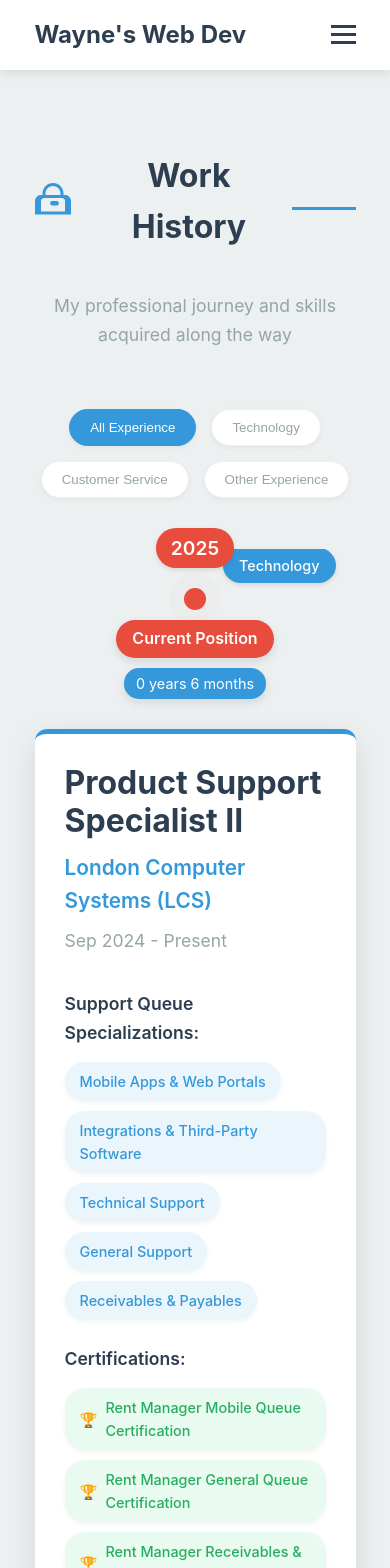
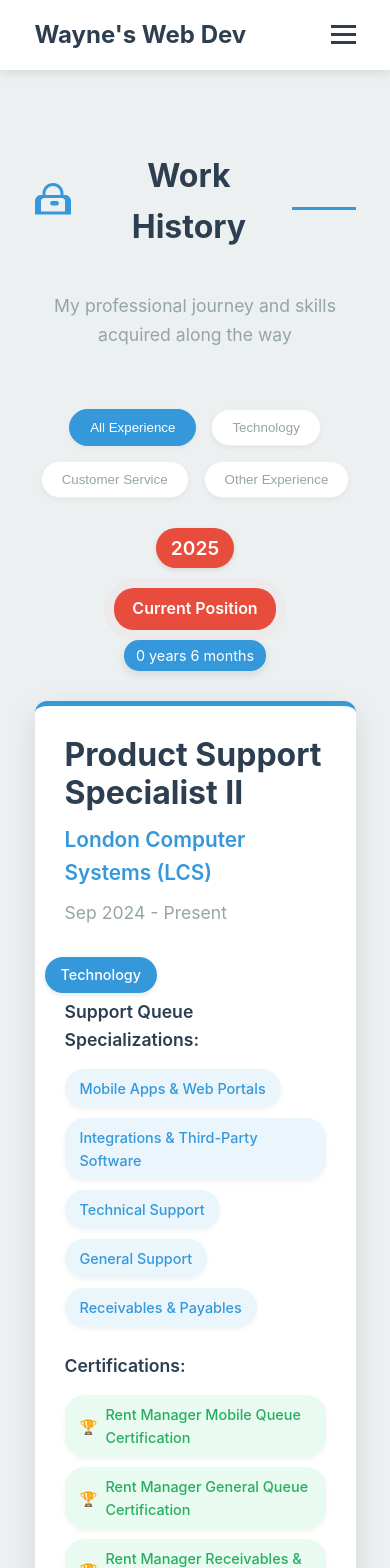
Before and after one commit to maxwell903/WayneWebDev, an Angular app: page /work-history in a window 390 px wide. Shown: the top 1568 px of the page. Built offline with nearby package versions, Linux system fonts and the light colour scheme.

Commit message:
way better small ux fixes next

```diff
--- a/src/app/pages/work-history/work-history.component.css
+++ b/src/app/pages/work-history/work-history.component.css
@@ -121,6 +121,7 @@
 /* Current job section */
 .current-job-section {
   margin-bottom: 60px;
+  position: relative;
 }
 
 .current-job-indicator {
@@ -130,40 +131,36 @@
   margin-bottom: 30px;
 }
 
+/* Remove the pulse dot - no longer needed */
 .pulse-dot {
-  width: 22px;
-  height: 22px;
-  background-color: var(--accent);
-  border-radius: 50%;
-  position: relative;
-  box-shadow: 0 0 0 rgba(231, 76, 60, 0.4);
-  animation: pulse 2s infinite;
-  z-index: 3;
-  margin-bottom: 10px;
+  display: none;
 }
 
-@keyframes pulse {
-  0% {
-    box-shadow: 0 0 0 0 rgba(231, 76, 60, 0.4);
-  }
-  70% {
-    box-shadow: 0 0 0 15px rgba(231, 76, 60, 0);
-  }
-  100% {
-    box-shadow: 0 0 0 0 rgba(231, 76, 60, 0);
-  }
-}
-
+/* Current job label with animation directly on it */
 .current-job-label {
   background-color: var(--accent);
   color: white;
-  padding: 6px 16px;
+  padding: 8px 18px;
   border-radius: 20px;
   font-size: 1rem;
   font-weight: 600;
   white-space: nowrap;
   box-shadow: 0 4px 10px rgba(0, 0, 0, 0.1);
   margin-bottom: 10px;
+  position: relative;
+  animation: pulseBorder 2s infinite;
+}
+
+@keyframes pulseBorder {
+  0% {
+    box-shadow: 0 0 0 0 rgba(231, 76, 60, 0.7);
+  }
+  70% {
+    box-shadow: 0 0 0 10px rgba(231, 76, 60, 0);
+  }
+  100% {
+    box-shadow: 0 0 0 0 rgba(231, 76, 60, 0);
+  }
 }
 
 .duration-badge {
@@ -188,6 +185,7 @@
   cursor: pointer;
   max-width: 900px;
   margin: 0 auto;
+  position: relative; /* Important for positioning the category badge */
 }
 
 .current-job-card:hover {
@@ -204,6 +202,12 @@
   justify-content: space-between;
   margin-bottom: 25px;
   flex-wrap: wrap;
+  position: relative;
+}
+
+.job-titles {
+  flex: 1;
+  padding-right: 120px; /* Make space for category badge */
 }
 
 .job-titles .job-title {
@@ -228,9 +232,14 @@
 }
 
 .job-meta {
+  position: absolute;
+  top: 0;
+  right: 0;
   text-align: right;
+  z-index: 5;
 }
 
+/* Fix for the category badge on current job card */
 .job-meta .category-badge {
   display: inline-block;
   padding: 6px 16px;
@@ -239,6 +248,7 @@
   font-weight: 500;
   color: white;
   box-shadow: 0 2px 5px rgba(0, 0, 0, 0.1);
+  position: relative; /* Ensure proper positioning */
 }
 
 /* Queue specializations section */
@@ -367,6 +377,12 @@
   margin-top: 25px;
   border-top: 1px solid var(--light-gray);
   padding-top: 25px;
+  animation: fadeIn 0.5s ease;
+}
+
+@keyframes fadeIn {
+  from { opacity: 0; }
+  to { opacity: 1; }
 }
 
 /* Past experience heading */
@@ -479,6 +495,8 @@
 /* Card header */
 .card-header {
   margin-bottom: 15px;
+  position: relative;
+  padding-right: 90px; /* Make room for category badge */
 }
 
 .card-header .job-title {
@@ -520,7 +538,7 @@
   text-align: right;
 }
 
-/* Category badge */
+/* Category badge - fixed positioning */
 .category-badge {
   position: absolute;
   top: 20px;
@@ -531,6 +549,7 @@
   font-weight: 500;
   color: white;
   box-shadow: 0 2px 5px rgba(0, 0, 0, 0.1);
+  z-index: 10; /* Ensure it stays above other elements */
 }
 
 .tech {
@@ -543,6 +562,12 @@
 
 .other {
   background-color: #7f8c8d; /* slate */
+}
+
+/* Ensure category badge stays in fixed position on hover */
+.experience-card:hover .category-badge,
+.current-job-card:hover .category-badge {
+  transform: none; /* Override any transform from hover state */
 }
 
 /* Responsibilities section */
@@ -760,6 +785,7 @@
   margin-top: 10px;
   padding-top: 10px;
   border-top: 1px solid var(--light-gray);
+  animation: fadeIn 0.5s ease;
 }
 
 /* Responsibilities list */
@@ -772,8 +798,6 @@
   margin-bottom: 10px;
   padding-left: 25px;
   position: relative;
-  opacity: 0;
-  animation: fadeInItem 0.5s ease forwards;
 }
 
 .responsibilities-list li::before {
@@ -782,17 +806,6 @@
   left: 0;
   color: var(--primary);
   font-weight: bold;
-}
-
-@keyframes fadeInItem {
-  from {
-    opacity: 0;
-    transform: translateX(-10px);
-  }
-  to {
-    opacity: 1;
-    transform: translateX(0);
-  }
 }
 
 /* Locations section */
@@ -832,6 +845,41 @@
   color: var(--light-gray);
 }
 
+/* Additional animation classes */
+.animate-fade-in {
+  animation: fadeIn 1s ease-out;
+}
+
+.animate-slide-left {
+  animation: slideInFromLeft 0.5s ease-out;
+}
+
+.animate-slide-right {
+  animation: slideInFromRight 0.5s ease-out;
+}
+
+@keyframes slideInFromLeft {
+  0% {
+    transform: translateX(-50px);
+    opacity: 0;
+  }
+  100% {
+    transform: translateX(0);
+    opacity: 1;
+  }
+}
+
+@keyframes slideInFromRight {
+  0% {
+    transform: translateX(50px);
+    opacity: 0;
+  }
+  100% {
+    transform: translateX(0);
+    opacity: 1;
+  }
+}
+
 /* Responsive adjustments */
 @media (max-width: 992px) {
   .experience-cards {
@@ -855,6 +903,16 @@
     margin-left: 0;
     margin-top: 10px;
   }
+
+  .job-titles {
+    padding-right: 0;
+  }
+
+  .job-meta {
+    position: relative;
+    margin-top: 15px;
+    text-align: left;
+  }
 }
 
 @media (max-width: 768px) {
@@ -873,6 +931,9 @@
   .job-meta {
     text-align: left;
     margin-top: 10px;
+    position: relative;
+    top: auto;
+    right: auto;
   }
 
   .skills-grid {
--- a/src/app/pages/work-history/work-history.component.html
+++ b/src/app/pages/work-history/work-history.component.html
@@ -39,21 +39,22 @@
     <!-- Work history content -->
     <div class="work-history-content">
       <!-- Current job section -->
-      <div class="current-job-section" *ngIf="currentJob">
+      <div class="current-job-section" *ngIf="currentJob" @fadeIn>
         <div class="year-label current-year">
           <span>{{ getYearLabel(currentJob.endDate) }}</span>
         </div>
 
-        <div class="current-job-indicator" @pulseAnimation>
-          <div class="pulse-dot"></div>
-          <span class="current-job-label">Current Position</span>
-          <span class="duration-badge">{{currentJobDuration.years}} year{{currentJobDuration.years !== 1 ? 's' : ''}} {{currentJobDuration.months}} month{{currentJobDuration.months !== 1 ? 's' : ''}}</span>
+        <!-- Current job indicator - remove pulse dot, animate the badge instead -->
+        <div class="current-job-indicator">
+          <span class="current-job-label" @currentJobAnimation>Current Position</span>
+          <span class="duration-badge" @currentJobAnimation>{{currentJobDuration.years}} year{{currentJobDuration.years !== 1 ? 's' : ''}} {{currentJobDuration.months}} month{{currentJobDuration.months !== 1 ? 's' : ''}}</span>
         </div>
 
         <div
           class="current-job-card"
           [class.expanded]="currentJob.isExpanded"
-          (click)="toggleExpand(currentJob)">
+          (click)="toggleExpand(currentJob)"
+          @cardAnimation>
 
           <div class="current-job-header">
             <div class="job-titles">
@@ -70,7 +71,7 @@
           </div>
 
           <!-- Queue specializations -->
-          <div class="queue-specializations" *ngIf="currentJob.queues && currentJob.queues.length">
+          <div class="queue-specializations" *ngIf="currentJob.queues && currentJob.queues.length" @fadeIn>
             <h4 class="section-label">Support Queue Specializations:</h4>
             <div class="queue-badges">
               <span class="queue-badge" *ngFor="let queue of currentJob.queues">{{queue}}</span>
@@ -78,7 +79,7 @@
           </div>
 
           <!-- Certifications -->
-          <div class="certifications-section" *ngIf="currentJob.certifications && currentJob.certifications.length">
+          <div class="certifications-section" *ngIf="currentJob.certifications && currentJob.certifications.length" @fadeIn>
             <h4 class="section-label">Certifications:</h4>
             <div class="cert-badges">
               <span class="cert-badge" *ngFor="let cert of currentJob.certifications">{{cert}}</span>
@@ -110,7 +111,7 @@
 
             <div class="responsibilities-section">
               <h4>Key Responsibilities</h4>
-              <ul class="responsibilities-list">
+              <ul class="responsibilities-list" @responsibilitiesAnimation>
                 <li *ngFor="let responsibility of currentJob.responsibilities">
                   {{responsibility}}
                 </li>
@@ -137,11 +138,10 @@
               </div>
 
               <!-- Skills grid with animation for the entire grid -->
-              <div class="skills-grid">
+              <div class="skills-grid" [@skillsAnimation]="getFilteredSkills(currentJob).length">
                 <div
                   *ngFor="let skill of getFilteredSkills(currentJob)"
-                  class="skill-card"
-                  @skillsAnimation>
+                  class="skill-card">
 
                   <div class="skill-header">
                     <h5 class="skill-name">{{skill.name}}</h5>
@@ -174,11 +174,11 @@
       </div>
 
       <!-- Past experience heading -->
-      <h3 class="past-experience-heading" *ngIf="pastExperiences.length > 0">Past Experience</h3>
+      <h3 class="past-experience-heading" *ngIf="pastExperiences.length > 0" @fadeInUp>Past Experience</h3>
 
       <!-- Past experiences in pairs -->
       <div class="experience-pairs">
-        <div class="experience-pair" *ngFor="let pair of pairedPastExperiences; let pairIndex = index">
+        <div class="experience-pair" *ngFor="let pair of pairedPastExperiences; let pairIndex = index" @fadeInUp>
           <!-- Year label for this pair (using the end date of the first experience in pair) -->
           <div class="year-label" *ngIf="pairIndex === 0 || getYearLabel(pair[0].endDate) !== getYearLabel(pairedPastExperiences[pairIndex-1][0].endDate)">
             <span>{{ getYearLabel(pair[0].endDate) }}</span>
@@ -195,7 +195,8 @@
                   'card-customer': pair[0].category === 'customer-service',
                   'card-other': pair[0].category === 'other'
                 }"
-                (click)="toggleExpand(pair[0])">
+                (click)="toggleExpand(pair[0])"
+                @cardAnimation>
 
                 <div class="date-badge">
                   {{formatDate(pair[0].startDate)}} - {{formatDate(pair[0].endDate)}}
@@ -241,7 +242,7 @@
 
                   <div class="responsibilities-section">
                     <h4>Key Responsibilities</h4>
-                    <ul class="responsibilities-list">
+                    <ul class="responsibilities-list" @responsibilitiesAnimation>
                       <li *ngFor="let responsibility of pair[0].responsibilities">
                         {{responsibility}}
                       </li>
@@ -268,11 +269,10 @@
                     </div>
 
                     <!-- Skills grid with animation for the entire grid -->
-                    <div class="skills-grid">
+                    <div class="skills-grid" [@skillsAnimation]="getFilteredSkills(pair[0]).length">
                       <div
                         *ngFor="let skill of getFilteredSkills(pair[0])"
-                        class="skill-card"
-                        @skillsAnimation>
+                        class="skill-card">
 
                         <div class="skill-header">
                           <h5 class="skill-name">{{skill.name}}</h5>
@@ -314,7 +314,8 @@
                   'card-customer': pair[1].category === 'customer-service',
                   'card-other': pair[1].category === 'other'
                 }"
-                (click)="toggleExpand(pair[1])">
+                (click)="toggleExpand(pair[1])"
+                @cardAnimation>
 
                 <div class="date-badge">
                   {{formatDate(pair[1].startDate)}} - {{formatDate(pair[1].endDate)}}
@@ -360,7 +361,7 @@
 
                   <div class="responsibilities-section">
                     <h4>Key Responsibilities</h4>
-                    <ul class="responsibilities-list">
+                    <ul class="responsibilities-list" @responsibilitiesAnimation>
                       <li *ngFor="let responsibility of pair[1].responsibilities">
                         {{responsibility}}
                       </li>
@@ -387,11 +388,10 @@
                     </div>
 
                     <!-- Skills grid with animation for the entire grid -->
-                    <div class="skills-grid">
+                    <div class="skills-grid" [@skillsAnimation]="getFilteredSkills(pair[1]).length">
                       <div
                         *ngFor="let skill of getFilteredSkills(pair[1])"
-                        class="skill-card"
-                        @skillsAnimation>
+                        class="skill-card">
 
                         <div class="skill-header">
                           <h5 class="skill-name">{{skill.name}}</h5>
```
Also changed, not shown: src/app/pages/work-history/work-history.component.ts (+44 -8 lines).
